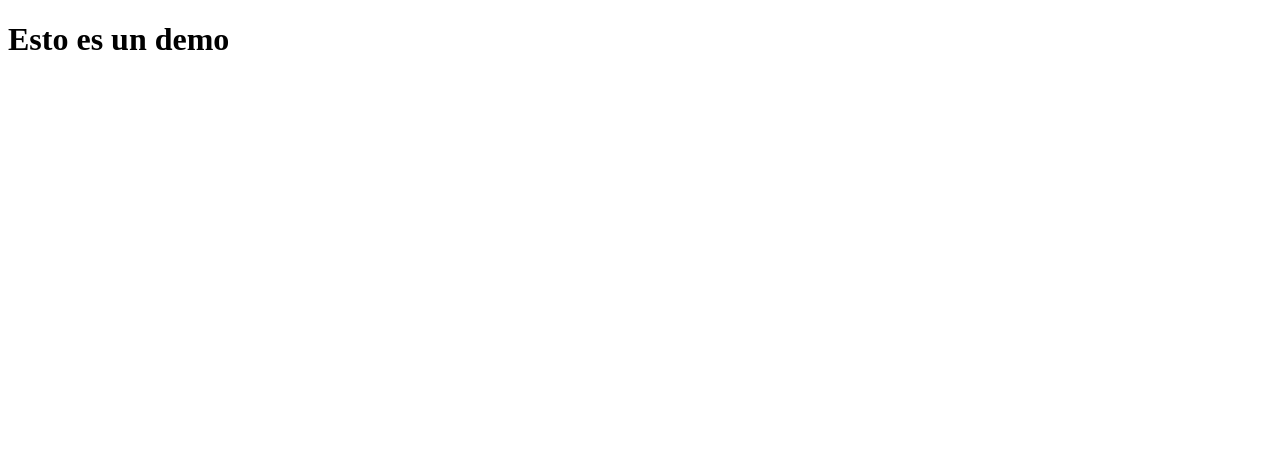
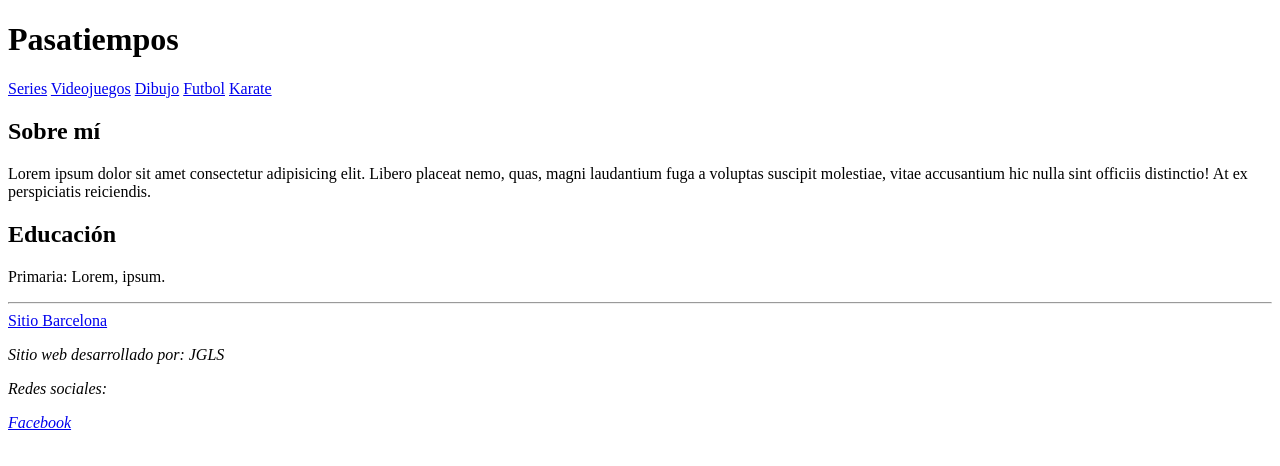
Before and after one commit to LIIgabriel/demo, a plain HTML site: page index.html in a window 1280 px wide. Drawn offline with Linux system fonts and the light colour scheme.

Commit message:
modificamos estructura

```diff
--- a/index.html
+++ b/index.html
@@ -6,6 +6,43 @@
     <title>Sitio demo</title>
 </head>
 <body>
-    <h1>Esto es un demo</h1>
+    <header>
+        <h1>Pasatiempos</h1>
+        <nav>
+            <a href="series.html">Series</a>
+            <a href="videojuegos.html">Videojuegos</a>
+            <a href="dibujo.html">Dibujo</a>
+            <a href="futbol.html">Futbol</a>
+            <a href="karate.html">Karate</a>
+        </nav>
+    </header>
+    <main>
+        <article>
+                <header>
+                    <h2>Sobre mí</h2>
+                </header>
+                <!-- contenido aqui -->
+                 <p>Lorem ipsum dolor sit amet consectetur adipisicing elit. Libero placeat nemo, quas, magni laudantium fuga a voluptas suscipit molestiae, vitae accusantium hic nulla sint officiis distinctio! At ex perspiciatis reiciendis.</p>
+
+                 <section>
+                    <h2>Educación</h2>
+                    <p>Primaria: Lorem, ipsum.</p>
+                 </section>
+                <footer>
+                    <hr>
+                </footer>
+        </article>
+
+    </main>
+    <aside>
+        <a href="https://www.fcbarcelona.es/es/">Sitio Barcelona</a>
+    </aside>
+    <footer>
+        <address>
+            <p>Sitio web desarrollado por: JGLS</p>
+            <p>Redes sociales: </p>
+            <a href="ligaaqui">Facebook</a>
+        </address>
+    </footer>
 </body>
 </html>
```
Also changed, not shown: series.html (added).
